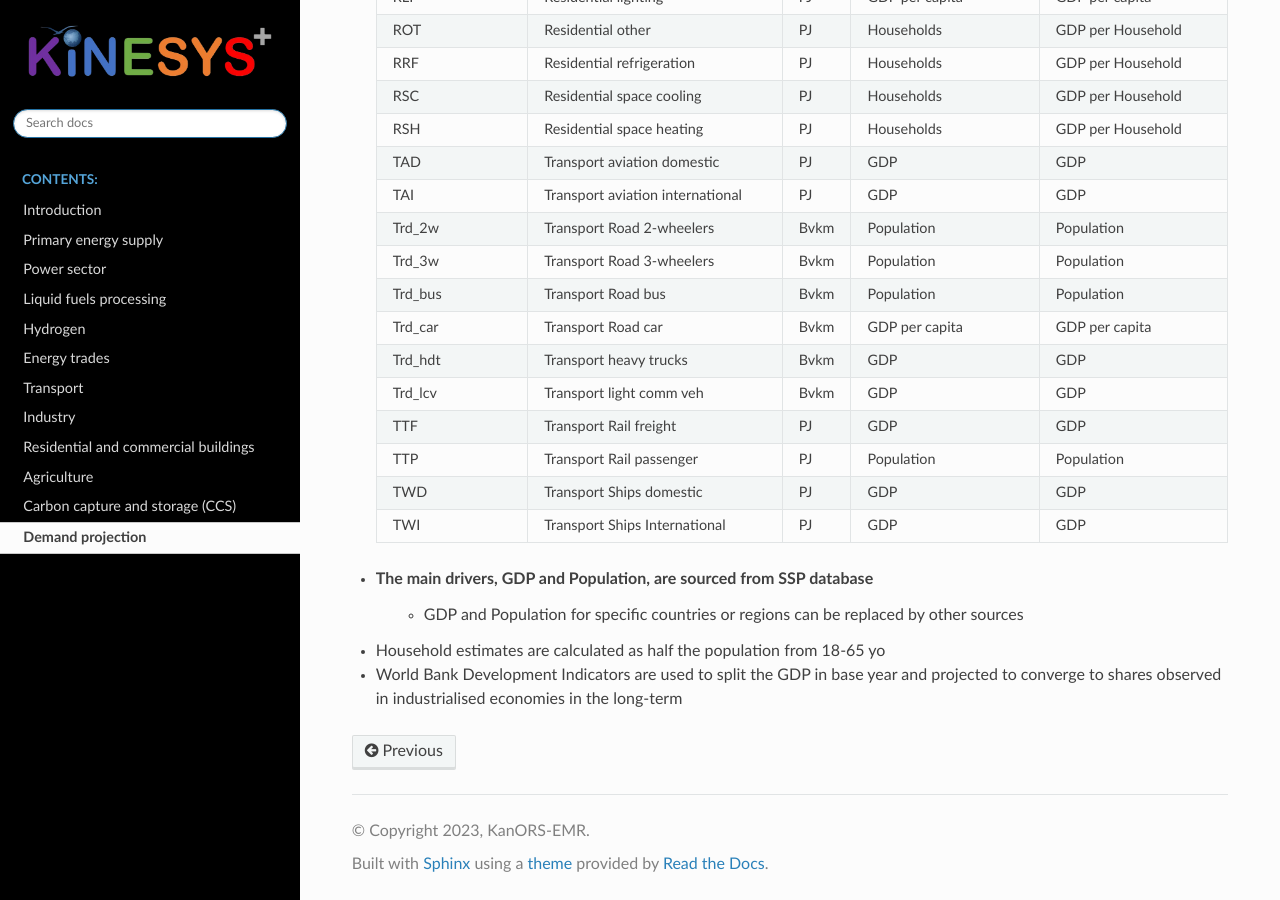
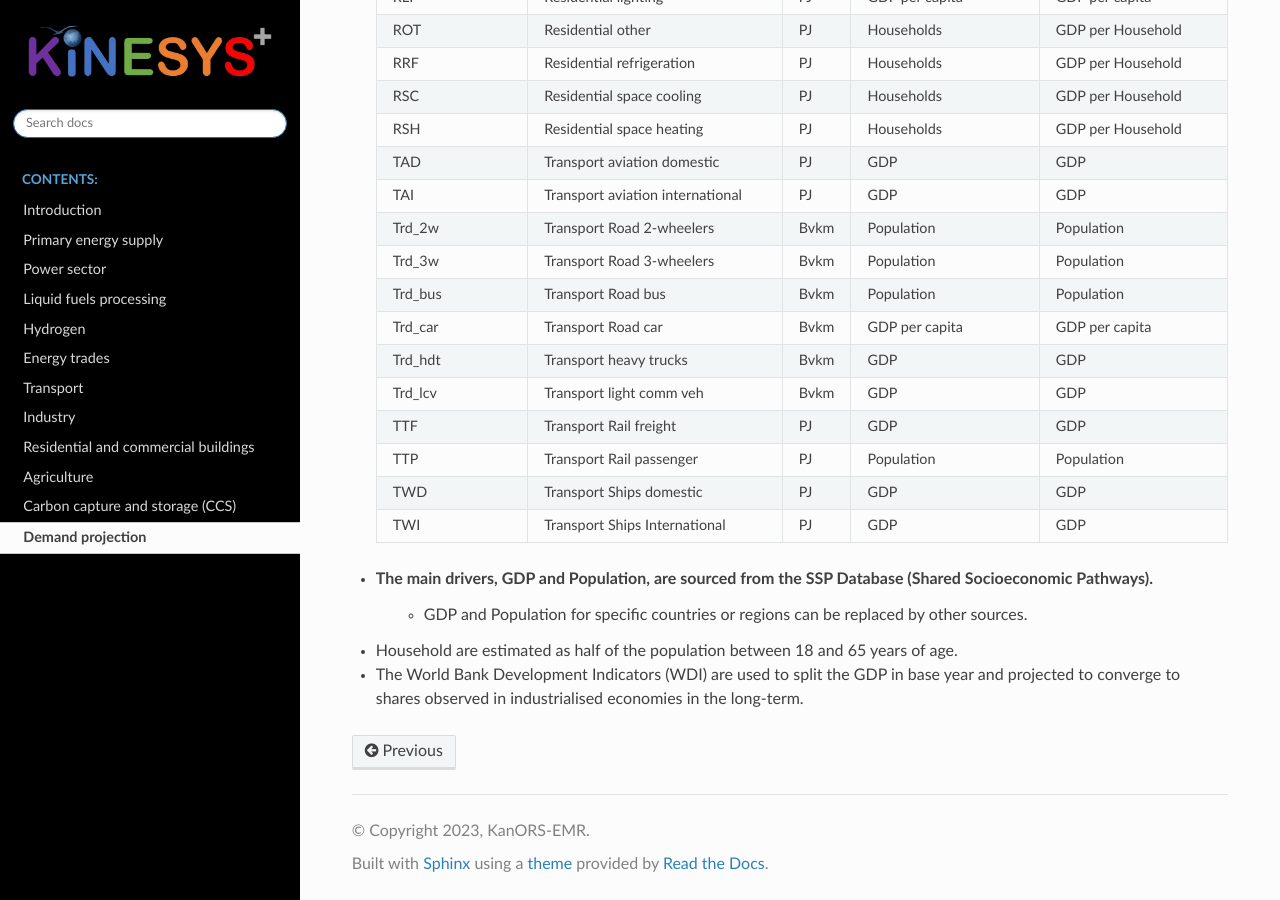
Before and after one commit to kanors-emr/Kinesys-documentation, a Sphinx documentation site: the page built from source/pages/Demand_projection.rst, in a window 1280 px wide and 900 px high, scrolled down 1059 px. Built offline with Sphinx 7.4.7 and the Read the Docs theme 2.0.0, drawn with Linux system fonts in a browser that asks for light colours.

Commit message:
no message

```diff
--- a/source/pages/Demand_projection.rst
+++ b/source/pages/Demand_projection.rst
@@ -10,7 +10,7 @@ As a demand driven model KiNESYS requires projection of the main demand drivers
         :widths: 20,25,5,25,25
         :header-rows: 1
 
-* The main drivers, GDP and Population, are sourced from SSP database
-    * GDP and Population for specific countries or regions can be replaced by other sources
-* Household estimates are calculated as half the population from 18-65 yo
-* World Bank Development Indicators are used to split the GDP in base year and projected to converge to shares observed in industrialised economies in the long-term
+* The main drivers, GDP and Population, are sourced from the SSP Database (Shared Socioeconomic Pathways).
+    * GDP and Population for specific countries or regions can be replaced by other sources.
+* Household are estimated as half of the population between 18 and 65 years of age.
+* The World Bank Development Indicators (WDI) are used to split the GDP in base year and projected to converge to shares observed in industrialised economies in the long-term.
```
